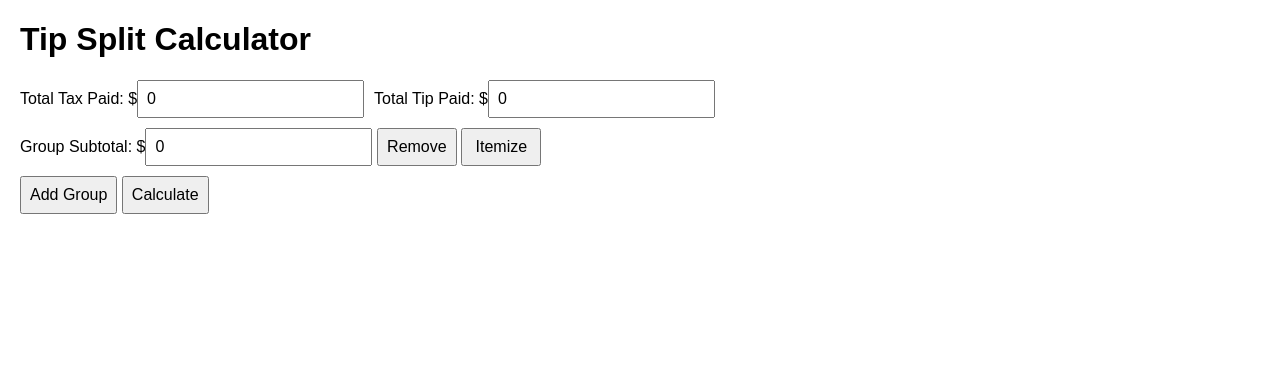
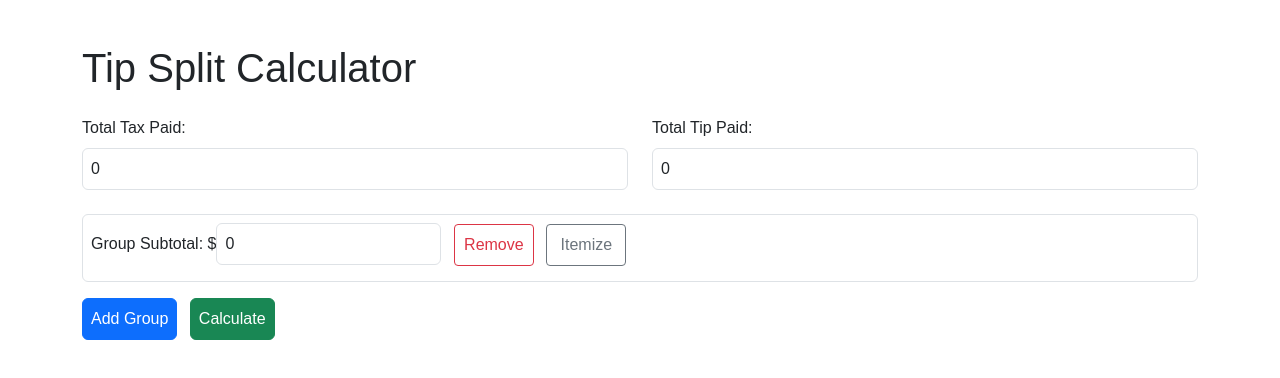
Before and after one commit to softawareness/softawareness.github.io, a plain HTML site: page TipCalc/index.html in a window 1280 px wide. Both pictures are taken after a click on the button "Add Group". Drawn offline with nearby package versions, Linux system fonts and the light colour scheme.

Commit message:
Add Bootstrap

```diff
--- a/TipCalc/index.html
+++ b/TipCalc/index.html
@@ -4,6 +4,8 @@
     <meta charset="UTF-8">
     <meta name="viewport" content="width=device-width, initial-scale=1.0">
     <title>Tip Split Calculator</title>
+    <!-- Bootstrap CSS CDN -->
+    <link href="https://cdn.jsdelivr.net/npm/bootstrap@5.3.2/dist/css/bootstrap.min.css" rel="stylesheet">
     <style>
         body {
             font-family: Arial, sans-serif;
@@ -67,15 +69,15 @@
         function addGroup() {
             const groupContainer = document.getElementById("group-container");
             const groupDiv = document.createElement("div");
-            groupDiv.className = "group";
+            groupDiv.className = "group mb-3 p-2 border rounded";
             groupDiv.innerHTML = `
                 <div>
-                    <label>Group Subtotal: $<input type="number" inputmode="decimal" pattern="[0-9.]*" step="0.01" class="subtotal" value="0"></label>
-                    <button type="button" onclick="removeGroup(this)">Remove</button>
-                    <button type="button" onclick="toggleItemize(this)">Itemize</button>
-                    <div class="itemize-section">
+                    <label class="form-label">Group Subtotal: $<input type="number" inputmode="decimal" pattern="[0-9.]*" step="0.01" class="subtotal form-control d-inline-block w-auto" value="0"></label>
+                    <button type="button" onclick="removeGroup(this)" class="btn btn-outline-danger btn-sm ms-2">Remove</button>
+                    <button type="button" onclick="toggleItemize(this)" class="btn btn-outline-secondary btn-sm ms-2">Itemize</button>
+                    <div class="itemize-section mt-2">
                         <div class="item-rows"></div>
-                        <button type="button" onclick="addItemRow(this)">Add Item</button>
+                        <button type="button" onclick="addItemRow(this)" class="btn btn-outline-primary btn-sm mt-2">Add Item</button>
                     </div>
                 </div>
             `;
@@ -103,10 +105,10 @@
             const itemSection = button.parentElement;
             const itemRows = itemSection.querySelector(".item-rows");
             const row = document.createElement("div");
-            row.className = "item-row";
+            row.className = "item-row mb-2";
             row.innerHTML = `
-                <input type="number" inputmode="decimal" pattern="[0-9.]*" step="0.01" placeholder="Item Price" oninput="updateSubtotal(this)">
-                <button type="button" onclick="removeItemRow(this)">X</button>
+                <input type="number" inputmode="decimal" pattern="[0-9.]*" step="0.01" placeholder="Item Price" oninput="updateSubtotal(this)" class="form-control d-inline-block w-auto">
+                <button type="button" onclick="removeItemRow(this)" class="btn btn-outline-danger btn-sm ms-2">X</button>
             `;
             itemRows.appendChild(row);
             updateSubtotal(row.querySelector("input"));
@@ -153,6 +155,7 @@
             }
 
             const table = document.createElement("table");
+            table.className = "table table-bordered table-striped";
             const headerRow = document.createElement("tr");
             headerRow.innerHTML = `
                 <th>Group</th>
@@ -206,16 +209,24 @@
             });
         });
     </script>
+    <!-- Bootstrap JS Bundle (optional, for some components) -->
+    <script src="https://cdn.jsdelivr.net/npm/bootstrap@5.3.2/dist/js/bootstrap.bundle.min.js"></script>
 </head>
-<body>
-    <h1>Tip Split Calculator</h1>
-    <div class="input-group">
-        <label>Total Tax Paid: $<input type="number" inputmode="decimal" pattern="[0-9.]*" step="0.01" id="total-tax" value="0"></label>
-        <label>Total Tip Paid: $<input type="number" inputmode="decimal" pattern="[0-9.]*" step="0.01" id="total-tip" value="0"></label>
+<body class="container py-4">
+    <h1 class="mb-4">Tip Split Calculator</h1>
+    <div class="row mb-3">
+        <div class="col-md-6 mb-2">
+            <label class="form-label">Total Tax Paid:</label>
+            <input type="number" inputmode="decimal" pattern="[0-9.]*" step="0.01" id="total-tax" value="0" class="form-control">
+        </div>
+        <div class="col-md-6 mb-2">
+            <label class="form-label">Total Tip Paid:</label>
+            <input type="number" inputmode="decimal" pattern="[0-9.]*" step="0.01" id="total-tip" value="0" class="form-control">
+        </div>
     </div>
     <div id="group-container"></div>
-    <button type="button" onclick="addGroup()">Add Group</button>
-    <button type="button" onclick="calculate()">Calculate</button>
+    <button type="button" onclick="addGroup()" class="btn btn-primary me-2 mb-2">Add Group</button>
+    <button type="button" onclick="calculate()" class="btn btn-success mb-2">Calculate</button>
     <div class="results" id="results"></div>
 </body>
 </html>
```
